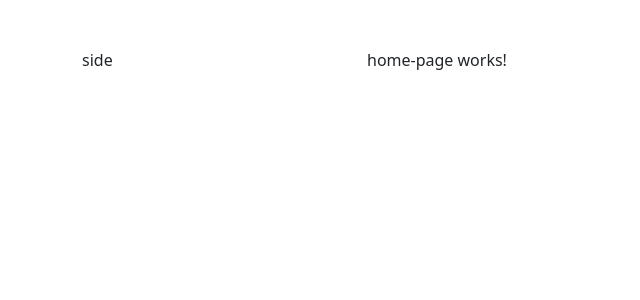
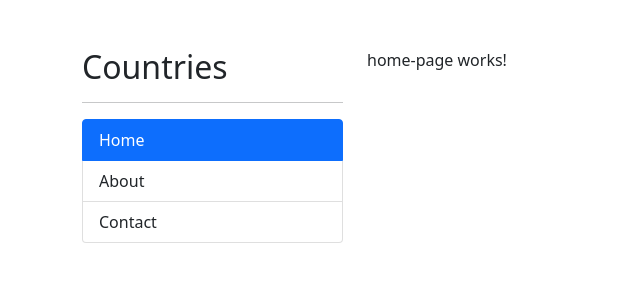
Before and after one commit to AlexMartin998/country-spa-angular, an Angular app: page / in a window 1280 px wide. Before the commit this address led to /home. Shown: the top 300 px of the page, without its empty margins (0-640 px from the left). Built offline with nearby package versions, Linux system fonts and the light colour scheme.

Commit message:
[ADD]: basic sidebar template added

```diff
--- a/src/app/app-rounting.module.ts
+++ b/src/app/app-rounting.module.ts
@@ -4,7 +4,7 @@
 import { AboutPageComponent } from './shared/pages/about-page/about-page.component';
 
 const routes: Routes = [
-  { path: 'home', component: HomePageComponent },
+  { path: '', component: HomePageComponent },
   { path: 'about', component: AboutPageComponent },
   { path: '**', redirectTo: 'home' },
 ];
--- a/src/app/app.component.html
+++ b/src/app/app.component.html
@@ -1,7 +1,7 @@
 <div class="row mt-3">
   <div class="col-3">
     <!-- side -->
-    side
+    <shared-sidebar></shared-sidebar>
   </div>
 
   <div class="col">
--- /dev/null
+++ b/src/app/shared/components/sidebar/sidebar.component.html
@@ -0,0 +1,19 @@
+<h2>Countries</h2>
+<hr />
+
+<ul class="list-group">
+  <li
+    routerLink=""
+    routerLinkActive="active"
+    [routerLinkActiveOptions]="{ exact: true }"
+    class="list-group-item"
+  >
+    Home
+  </li>
+  <li routerLink="about" routerLinkActive="active" class="list-group-item">
+    About
+  </li>
+  <li routerLink="contact" routerLinkActive="active" class="list-group-item">
+    Contact
+  </li>
+</ul>
--- /dev/null
+++ b/src/app/shared/components/sidebar/sidebar.component.ts
@@ -0,0 +1,11 @@
+import { Component } from '@angular/core';
+
+@Component({
+  selector: 'shared-sidebar',
+  templateUrl: './sidebar.component.html',
+  styles: [
+  ]
+})
+export class SidebarComponent {
+
+}
```
Also changed, not shown: src/app/shared/shared.module.ts (+10 -4 lines).
